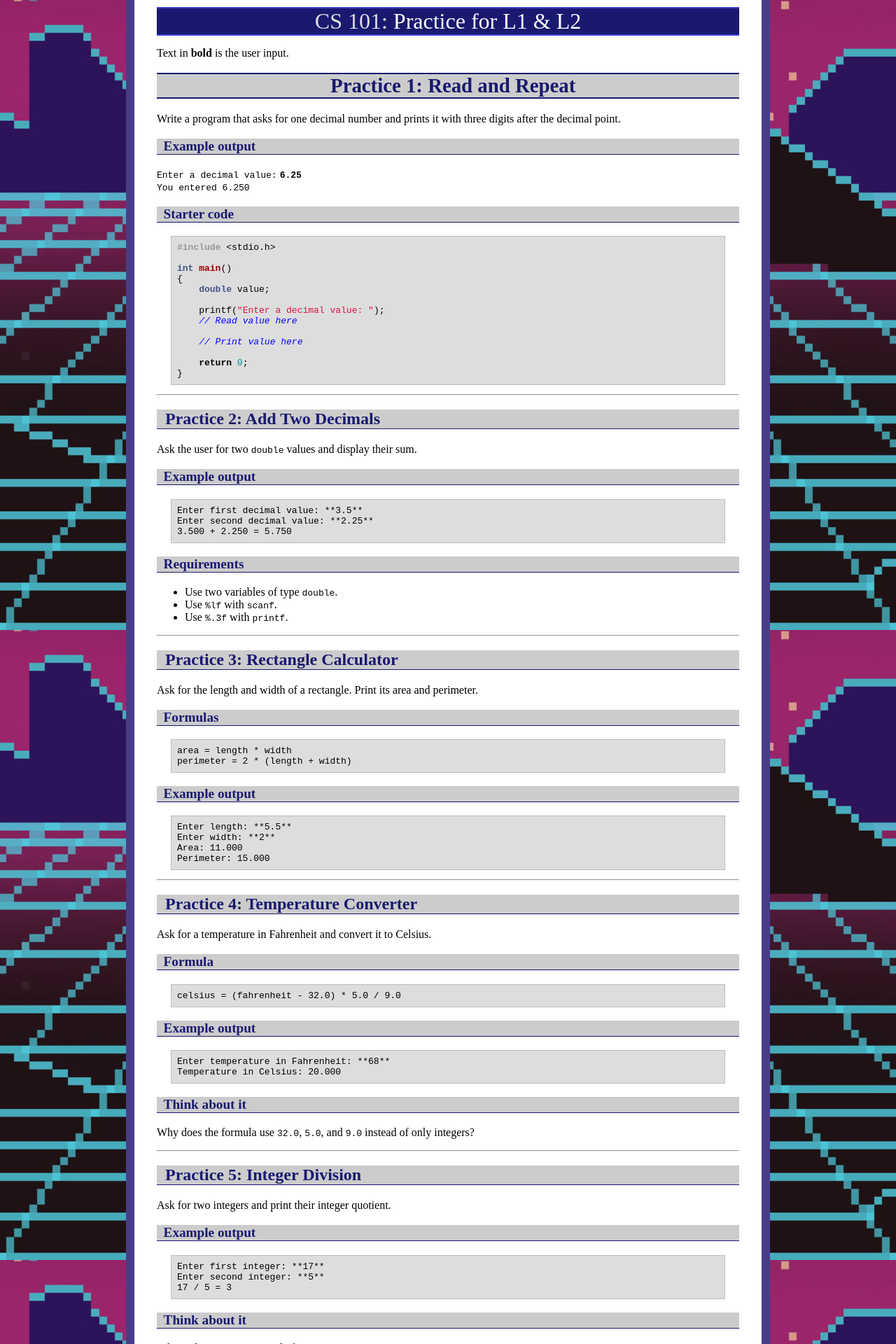
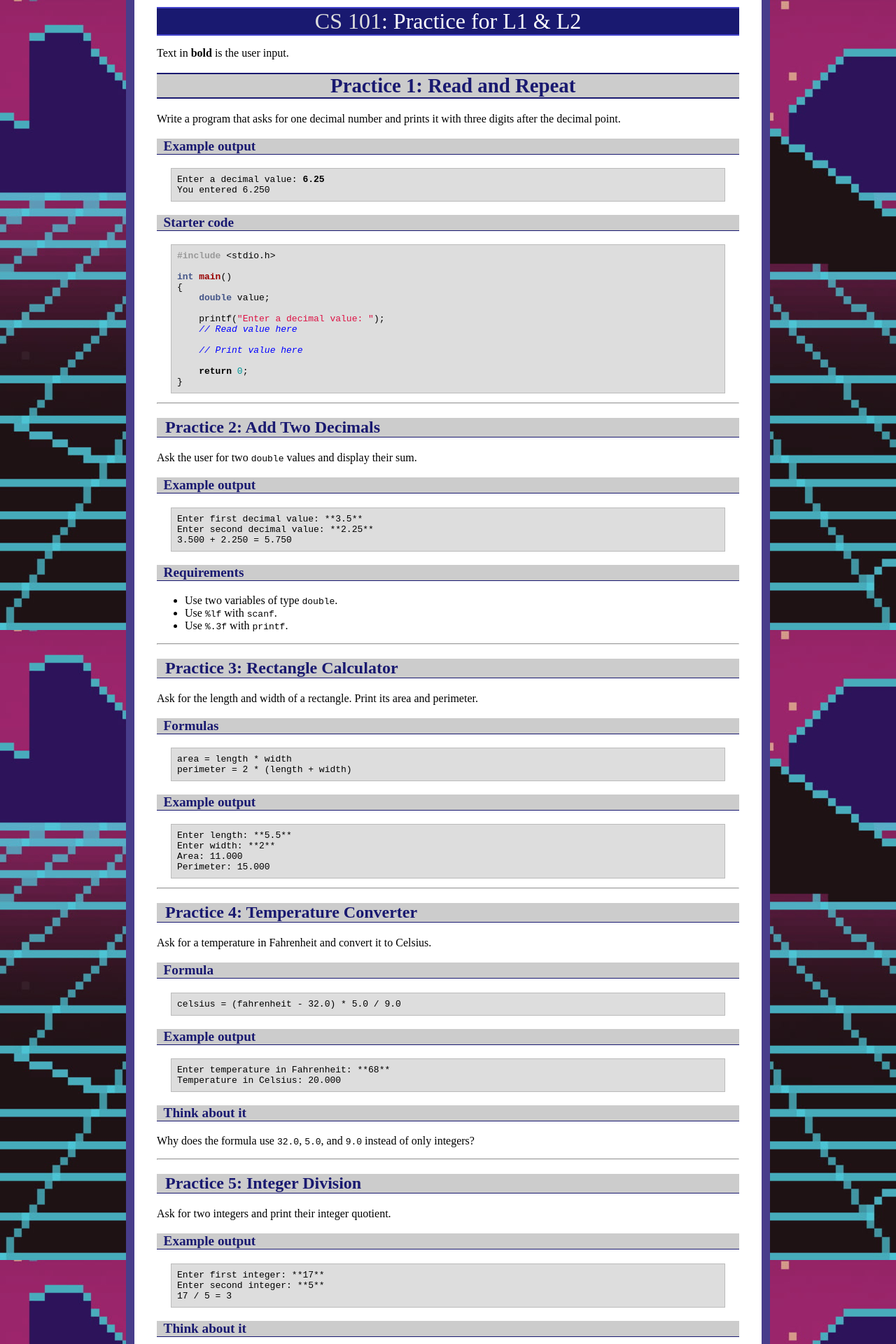
Before and after one commit to ycpcs/cs101-fall2026, a Jekyll site: the page built from practices/p1.md, in a window 1280 px wide. Shown: the top 1920 px of the page at 70% size. Built offline with Jekyll 4.4.1, drawn with Linux system fonts in a browser that asks for light colours.

Commit message:
Update p1.md

```diff
--- a/practices/p1.md
+++ b/practices/p1.md
@@ -11,8 +11,8 @@ Write a program that asks for one decimal number and prints it with three digits
 
 ### Example output
 
-`Enter a decimal value:` **`6.25`**
-`You entered 6.250`
+<pre>Enter a decimal value: <b>6.25</b>
+You entered 6.250</pre>
 
 ### Starter code
 
```
